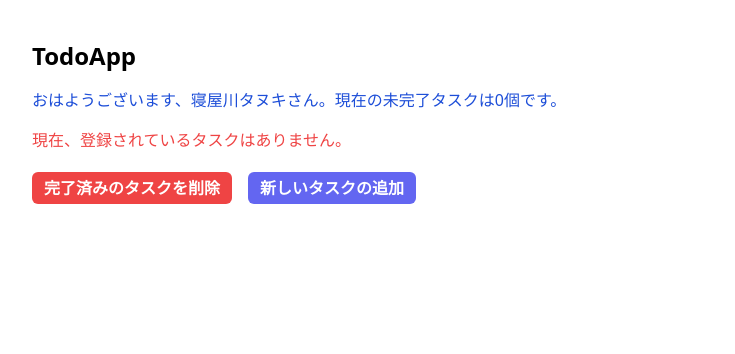
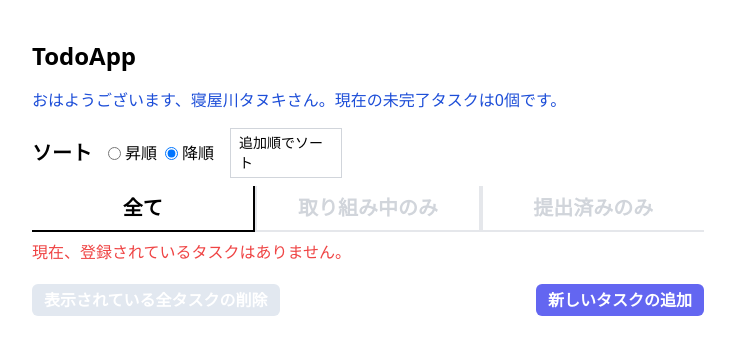
Before and after one commit to yyf999999999/react-todo-app, a React (Vite) app: page / in a window 1280 px wide. Shown: the top 354 px of the page, without its empty margins (272-1007 px from the left). Built offline with nearby package versions, Linux system fonts and the light colour scheme.

Commit message:
ソート機能追加

```diff
--- a/src/App.tsx
+++ b/src/App.tsx
@@ -18,8 +18,16 @@ const App = () => {
   const [newTodoDeadline, setNewTodoDeadline] = useState<Date | null>(null);
   const [newTodoNameError, setNewTodoNameError] = useState("");
   const [initialized, setInitialized] = useState(false); // ◀◀ 追加
-  const [isModalOpen, setIsModalOpen] = useState(false);
+  const [isAddModalOpen, setIsAddModalOpen] = useState(false);
+  const [isDeleteModalOpen, setIsDeleteModalOpen] = useState(false);
   const [type, setType] = useState("");
+  const [todosType, setTodosType] = useState("all");
+  const [isAscend, setIsAscend] = useState(false);
+  const [dropDown, setDropDown] = useState(false);
+  const [sortType, setSortType] = useState("none");
+  const [todosFilter, setTodosFilter] = useState<(todo: Todo) => boolean>(
+    () => (todo: Todo) => true
+  );
   const localStorageKey = "TodoApp"; // ◀◀ 追加
 
   useEffect(() => {
@@ -33,7 +41,7 @@ const App = () => {
       setTodos(convertedTodos);
     } else {
       // LocalStorage にデータがない場合は initTodos をセットする
-      // setTodos(initTodos);
+      setTodos([]);
     }
     setInitialized(true);
   }, []);
@@ -59,7 +67,11 @@ const App = () => {
   const updateIsDone = (id: string, value: boolean) => {
     const updatedTodos = todos.map((todo) => {
       if (todo.id === id) {
-        return { ...todo, isDone: value }; // スプレッド構文
+        if (dayjs() > dayjs(todo.deadline)) {
+          return { ...todo, isDone: value, delay: true };
+        } else {
+          return { ...todo, isDone: value };
+        }
       } else {
         return todo;
       }
@@ -67,8 +79,8 @@ const App = () => {
     setTodos(updatedTodos);
   };
 
-  const removeCompletedTodos = () => {
-    const updatedTodos = todos.filter((todo) => !todo.isDone);
+  const removeDisplayedTodos = () => {
+    const updatedTodos = todos.filter((todo) => !todosFilter(todo));
     setTodos(updatedTodos);
   };
 
@@ -84,7 +96,7 @@ const App = () => {
     setNewTodoName(chosenTodo.name);
     setNewTodoPriority(chosenTodo.priority);
     setNewTodoDeadline(chosenTodo.deadline);
-    setIsModalOpen(true);
+    setIsAddModalOpen(true);
   };
 
   const updateNewTodoName = (e: React.ChangeEvent<HTMLInputElement>) => {
@@ -100,6 +112,14 @@ const App = () => {
     const dt = e.target.value; // UIで日時が未設定のときは空文字列 "" が dt に格納される
     console.log(`UI操作で日時が "${dt}" (${typeof dt}型) に変更されました。`);
     setNewTodoDeadline(dt === "" ? null : new Date(dt));
+  };
+
+  const changeTodosType = (
+    type: string,
+    condition: (todo: Todo) => boolean
+  ) => {
+    setTodosType(type);
+    setTodosFilter(() => condition);
   };
 
   const addNewTodo = (id: string) => {
@@ -119,17 +139,29 @@ const App = () => {
     };
     const updatedTodos = [...todos.filter((todo) => todo.id !== id), newTodo];
     setTodos(updatedTodos);
+    /*setNewTodoName("");
+    setNewTodoPriority(3);
+    setNewTodoDeadline(null);*/
+  };
+
+  const openAddModal = () => {
+    setType("追加");
+    setNewId(uuid());
+    setIsAddModalOpen(true);
+  };
+  const closeAddModal = () => {
+    setIsAddModalOpen(false);
     setNewTodoName("");
     setNewTodoPriority(3);
     setNewTodoDeadline(null);
   };
 
-  const openModal = () => {
-    setType("追加");
-    setNewId(uuid());
-    setIsModalOpen(true);
+  const openDeleteModal = () => {
+    setIsDeleteModalOpen(true);
   };
-  const closeModal = () => setIsModalOpen(false);
+  const closeDeleteModal = () => {
+    setIsDeleteModalOpen(false);
+  };
 
   return (
     <div className="mx-4 mt-10 max-w-2xl md:mx-auto">
@@ -140,26 +172,144 @@ const App = () => {
           uncompletedCount={uncompletedCount}
         />
       </div>
+      <div className="mb-2 flex items-center gap-x-4">
+        <div className="text-xl font-bold">ソート</div>
+        <div className="flex gap-x-2">
+          <label className="flex cursor-pointer items-center space-x-1">
+            <input
+              type="radio"
+              checked={isAscend}
+              onChange={(e) => {
+                if (e.target.checked) {
+                  setIsAscend(true);
+                }
+              }}
+            />
+            <span>昇順</span>
+          </label>
+          <label className="flex cursor-pointer items-center space-x-1">
+            <input
+              type="radio"
+              checked={!isAscend}
+              onChange={(e) => {
+                if (e.target.checked) {
+                  setIsAscend(false);
+                }
+              }}
+            />
+            <span>降順</span>
+          </label>
+        </div>
+        <div className="relative">
+          <button
+            className="w-28 border border-gray-300 bg-white px-2 py-1 text-left text-sm"
+            onClick={() => {
+              setDropDown(!dropDown);
+            }}
+          >
+            {sortType === "none"
+              ? "追加順でソート"
+              : sortType === "deadline"
+                ? "期日でソート"
+                : "優先度でソート"}
+          </button>
+
+          {dropDown && (
+            <div className="absolute top-full w-28 border border-gray-300 bg-white text-sm shadow-lg">
+              <ul>
+                <li
+                  className="p-2 hover:bg-gray-100"
+                  onClick={() => {
+                    setSortType("none");
+                    setDropDown(false);
+                  }}
+                >
+                  <a>追加順でソート</a>
+                </li>
+                <li
+                  className="p-2 hover:bg-gray-100"
+                  onClick={() => {
+                    setSortType("deadline");
+                    setDropDown(false);
+                  }}
+                >
+                  <a>期日でソート</a>
+                </li>
+                <li
+                  className="p-2 hover:bg-gray-100"
+                  onClick={() => {
+                    setSortType("priority");
+                    setDropDown(false);
+                  }}
+                >
+                  <a>優先度でソート</a>
+                </li>
+              </ul>
+            </div>
+          )}
+        </div>
+      </div>
+      <div className="mb-2 flex items-center justify-between">
+        <button
+          type="button"
+          onClick={() => changeTodosType("all", (todo) => true)}
+          className={twMerge(
+            "flex-1 border-b-2 border-r-2 p-2 text-center text-xl text-gray-300 font-bold",
+            todosType === "all" && "text-black border-black"
+          )}
+        >
+          全て
+        </button>
+        <button
+          type="button"
+          onClick={() => changeTodosType("working", (todo) => !todo.isDone)}
+          className={twMerge(
+            "flex-1 border-x-2 border-b-2 p-2 text-center text-xl text-gray-300 font-bold",
+            todosType === "working" && "text-black border-black"
+          )}
+        >
+          取り組み中のみ
+        </button>
+        <button
+          type="button"
+          onClick={() => changeTodosType("submitted", (todo) => todo.isDone)}
+          className={twMerge(
+            "flex-1 border-b-2 border-l-2 p-2 text-center text-xl text-gray-300 font-bold",
+            todosType === "submitted" && "text-black border-black"
+          )}
+        >
+          提出済みのみ
+        </button>
+      </div>
       <TodoList
         todos={todos}
         updateIsDone={updateIsDone}
         remove={remove}
         edit={edit}
+        condition={todosFilter}
+        isAscend={isAscend}
+        sortType={sortType}
       />
 
-      <div className="flex space-x-4">
+      <div className="flex justify-between">
         <button
           type="button"
-          onClick={removeCompletedTodos}
-          className={
-            "mt-5 rounded-md bg-red-500 px-3 py-1 font-bold text-white hover:bg-red-600"
-          }
+          onClick={() => {
+            if (todos.filter(todosFilter).length) {
+              openDeleteModal();
+            }
+          }}
+          className={twMerge(
+            "mt-5 rounded-md bg-red-500 px-3 py-1 font-bold text-white hover:bg-red-600",
+            !todos.filter(todosFilter).length &&
+              "bg-slate-200 hover:bg-slate-200"
+          )}
         >
-          完了済みのタスクを削除
+          表示されている全タスクの削除
         </button>
         <button
           type="button"
-          onClick={openModal}
+          onClick={openAddModal}
           className={twMerge(
             "mt-5 rounded-md bg-indigo-500 px-3 py-1 font-bold text-white hover:bg-indigo-600",
             newTodoNameError && "cursor-not-allowed opacity-50"
@@ -169,7 +319,35 @@ const App = () => {
         </button>
       </div>
 
-      <Modal isOpen={isModalOpen} onClose={closeModal} type={type}>
+      <Modal isOpen={isDeleteModalOpen} onClose={closeDeleteModal} type="null">
+        <div className="mt-5 space-y-2 rounded-md border p-3 md:mx-auto">
+          <h2 className="text-lg font-bold">表示されている全タスクの削除</h2>
+          <div>現在のタブに表示されているタスクがすべて消えます。</div>
+          <div className="text-xs text-red-500">
+            ※一度実行すると元には戻せません
+          </div>
+          <div className="flex items-center justify-between gap-x-2">
+            <button
+              type="button"
+              onClick={closeDeleteModal}
+              className="mt-5 rounded-md bg-indigo-500 px-3 py-1 font-bold text-white hover:bg-indigo-600"
+            >
+              キャンセル
+            </button>
+            <button
+              type="button"
+              onClick={() => {
+                closeDeleteModal();
+                removeDisplayedTodos();
+              }}
+              className="mt-5 rounded-md bg-red-500 px-3 py-1 font-bold text-white hover:bg-red-600"
+            >
+              削除
+            </button>
+          </div>
+        </div>
+      </Modal>
+      <Modal isOpen={isAddModalOpen} onClose={closeAddModal} type={type}>
         <div className="mt-5 space-y-2 rounded-md border p-3 md:mx-auto">
           <h2 className="text-lg font-bold">
             {type === "追加" ? "新しいタスクの追加" : "タスクの編集"}
@@ -241,7 +419,7 @@ const App = () => {
           <div className="flex justify-between">
             <button
               type="button"
-              onClick={closeModal}
+              onClick={closeAddModal}
               className={twMerge(
                 "mt-5 rounded-md bg-red-500 px-3 py-1 font-bold text-white hover:bg-red-600",
                 newTodoNameError && "cursor-not-allowed opacity-50"
@@ -253,7 +431,7 @@ const App = () => {
               type="button"
               onClick={() => {
                 addNewTodo(newId);
-                closeModal();
+                closeAddModal();
               }}
               className={twMerge(
                 "mt-5 rounded-md bg-indigo-500 px-3 py-1 font-bold text-white hover:bg-indigo-600",
--- a/src/Modal.tsx
+++ b/src/Modal.tsx
@@ -3,7 +3,7 @@ import React from "react";
 type ModalProps = {
   isOpen: boolean;
   onClose: () => void;
-  type: string;
+  type: string | null;
   children: React.ReactNode;
 };
 
--- a/src/TodoItem.tsx
+++ b/src/TodoItem.tsx
@@ -21,10 +21,11 @@ const TodoItem = (props: Props) => {
       <div
         className={twMerge(
           "mr - 1.5",
-          currentDate > dayjs(todo.deadline) && !todo.isDone
+          todo.isDone
+            ? "text-blue-500"
+            : currentDate > dayjs(todo.deadline)
               ? "text-red-500"
-            : Math.abs(currentDate.diff(dayjs(todo.deadline), "hour")) <= 24 &&
-                !todo.isDone
+              : Math.abs(currentDate.diff(dayjs(todo.deadline), "hour")) <= 24
                 ? "text-yellow-500"
                 : ""
         )}
@@ -34,7 +35,9 @@ const TodoItem = (props: Props) => {
             <input
               type="checkbox"
               checked={todo.isDone}
-              onChange={(e) => props.updateIsDone(todo.id, e.target.checked)}
+              onChange={(e) => {
+                props.updateIsDone(todo.id, e.target.checked);
+              }}
             />
             <span>{todo.name}</span>
           </label>
@@ -42,20 +45,23 @@ const TodoItem = (props: Props) => {
         <div
           className={twMerge(
             "ml-5 space-x-3 text-xs",
-            currentDate > dayjs(todo.deadline) && !todo.isDone
+            todo.isDone
               ? ""
-              : Math.abs(currentDate.diff(dayjs(todo.deadline), "hour")) <=
-                    24 && !todo.isDone
+              : currentDate > dayjs(todo.deadline)
+                ? ""
+                : Math.abs(currentDate.diff(dayjs(todo.deadline), "hour")) <= 24
                   ? ""
                   : "text-gray-500"
           )}
         >
           {""}優先度:{" "}
           {"★".repeat(4 - todo.priority) + "　".repeat(todo.priority - 1)} 期日:{" "}
-          {todo.deadline
-            ? dayjs(todo.deadline).format("YYYY-MM-DD HH:mm") +
+          {(todo.deadline
+            ? dayjs(todo.deadline).format("YYYY-MM-DD HH:mm")
+            : "期限なし") +
             " " +
             (!todo.isDone
+              ? todo.deadline
                 ? currentDate > dayjs(todo.deadline)
                   ? "期限切れ"
                   : "期日まであと" +
@@ -67,20 +73,22 @@ const TodoItem = (props: Props) => {
                       : Math.abs(
                           currentDate.diff(dayjs(todo.deadline), "day")
                         ) + "日")
-                : "提出済み")
-            : "期限なし"}
+                : ""
+              : todo.delay
+                ? "遅れて提出済み"
+                : "提出済み")}
         </div>
       </div>
       <div className="space-x-2">
         <button
           onClick={() => props.remove(todo.id)}
-          className="rounded-md bg-slate-200 px-2 py-1 text-sm font-bold text-white hover:bg-red-500"
+          className="rounded-md bg-red-500 px-2 py-1 text-sm font-bold text-white hover:bg-red-600"
         >
           削除
         </button>
         <button
           onClick={() => props.edit(todo.id)}
-          className="rounded-md bg-green-500 px-2 py-1 text-sm font-bold text-white hover:bg-green-500"
+          className="rounded-md bg-green-500 px-2 py-1 text-sm font-bold text-white hover:bg-green-600"
         >
           編集
         </button>
--- a/src/TodoList.tsx
+++ b/src/TodoList.tsx
@@ -7,11 +7,31 @@ type Props = {
   updateIsDone: (id: string, value: boolean) => void;
   remove: (id: string) => void; // ◀◀ 追加
   edit: (id: string) => void;
+  condition: (todo: Todo) => boolean;
+  isAscend: boolean;
+  sortType: string;
 };
 
 const TodoList = (props: Props) => {
   //const todos = [...props.todos].sort((a, b) => a.priority - b.priority);
-  const todos = props.todos;
+  const filteredTodos = props.todos.filter(props.condition);
+  let sortedTodos = filteredTodos;
+  if (props.sortType !== "none") {
+    if (props.sortType === "deadline") {
+      sortedTodos = [...filteredTodos].sort((a, b) => {
+        if (a.deadline === null && b.deadline === null) return 0;
+        if (a.deadline === null) return 1;
+        if (b.deadline === null) return -1;
+        return a.deadline.getTime() - b.deadline.getTime();
+      });
+    } else {
+      sortedTodos = [...filteredTodos].sort((a, b) => a.priority - b.priority);
+    }
+  }
+  let todos = sortedTodos;
+  if (props.isAscend) {
+    todos = sortedTodos.reverse();
+  }
 
   if (todos.length === 0) {
     return (
--- a/src/initTodos.ts
+++ b/src/initTodos.ts
@@ -6,6 +6,7 @@ export const initTodos: Todo[] = [
     id: uuid(), // UUID v4 を生成してIDにセット
     name: "解析2の宿題",
     isDone: false,
+    delay: false,
     priority: 2,
     deadline: new Date(2024, 10, 2, 17, 30),
   },
@@ -13,6 +14,7 @@ export const initTodos: Todo[] = [
     id: uuid(),
     name: "TypeScriptの勉強 (復習)",
     isDone: true,
+    delay: false,
     priority: 3,
     deadline: null, // このTodoには期限を設定しない
   },
@@ -20,6 +22,7 @@ export const initTodos: Todo[] = [
     id: uuid(),
     name: "基礎物理学3の宿題",
     isDone: false,
+    delay: false,
     priority: 1,
     deadline: new Date(2024, 10, 11),
   },
```
Also changed, not shown: 1 other file (tests, documents, lock files or other folders). Lines whose indentation alone changed are shown as unchanged.
